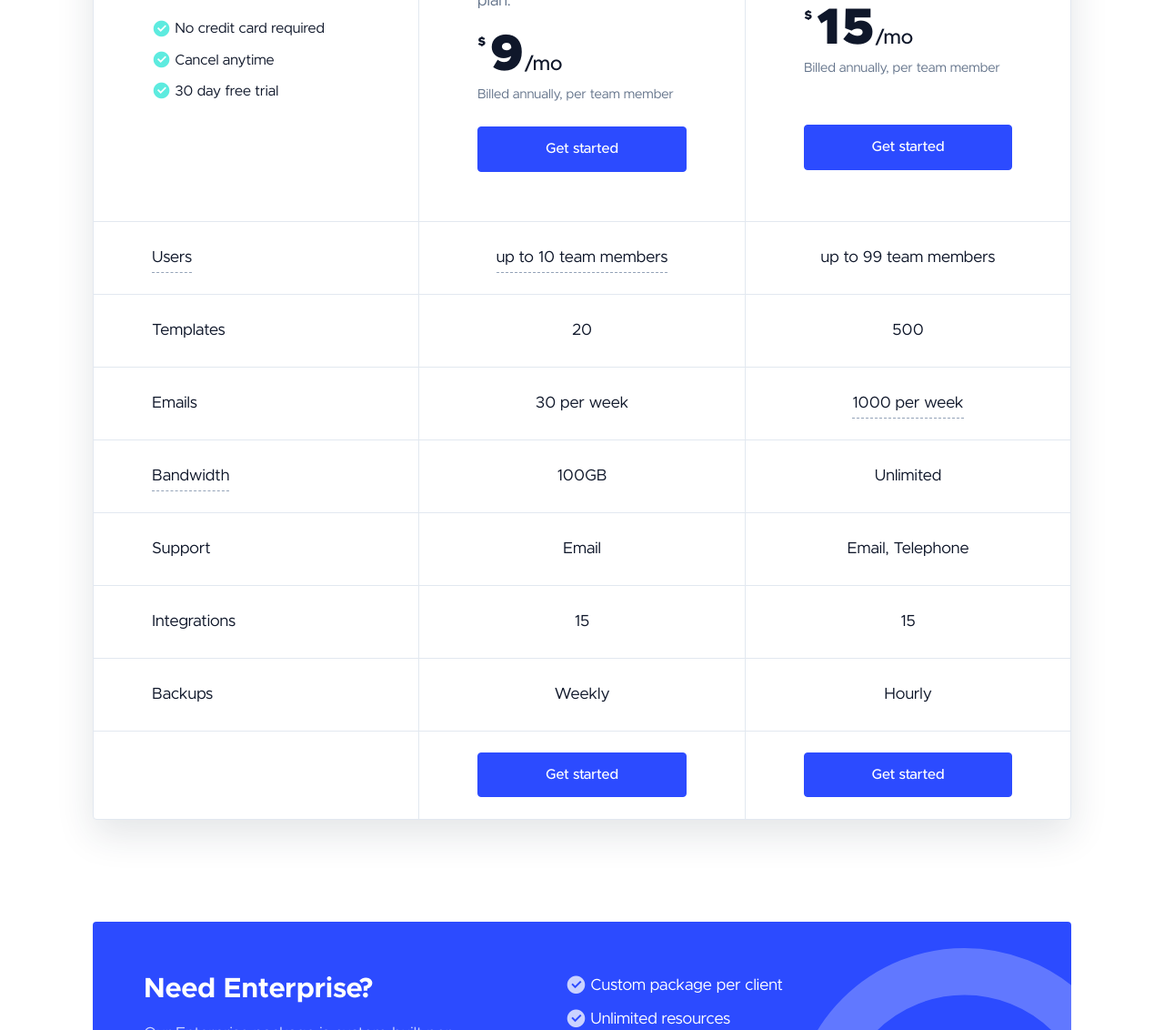
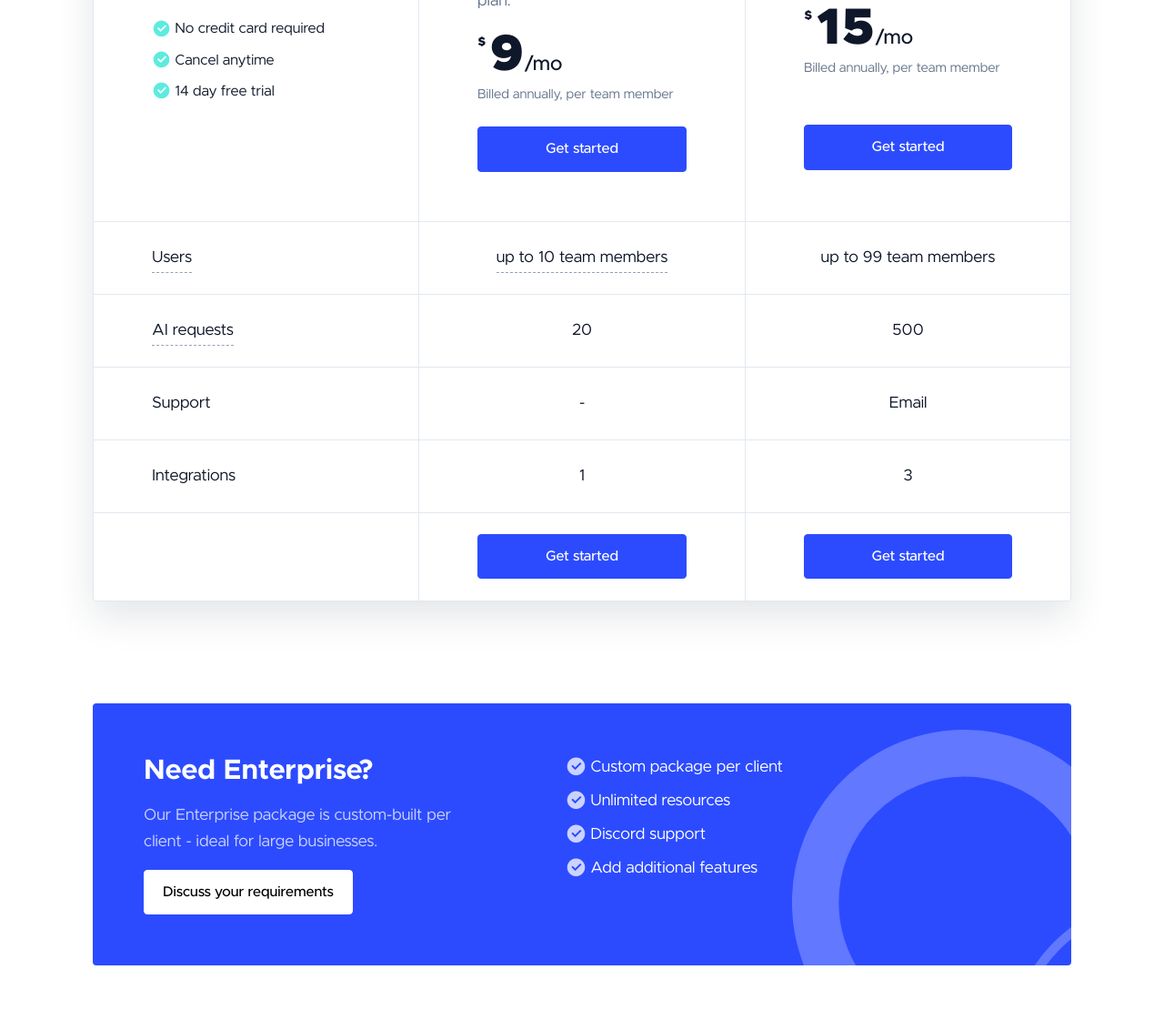
Before and after one commit to comtom/estimaitor.github.io, a plain HTML site: page pricing.html in a window 1280 px wide. Shown: the part 755-1887 px from the top of the page at 91% size. Drawn offline with Linux system fonts and the light colour scheme.

Commit message:
update pricing page

```diff
--- a/pricing.html
+++ b/pricing.html
@@ -184,7 +184,7 @@
                             <li class="me-4 mb-2 d-flex align-items-center"><i
                                     class="ri-checkbox-circle-fill text-success ri-lg me-1"></i> Cancel anytime</li>
                             <li class="me-4 mb-2 d-flex align-items-center"><i
-                                    class="ri-checkbox-circle-fill text-success ri-lg me-1"></i> 30 day free trial</li>
+                                    class="ri-checkbox-circle-fill text-success ri-lg me-1"></i> 14 day free trial</li>
                         </ul>
                     </div>
                     <!-- / Column Header-->
@@ -195,23 +195,14 @@
                             title="The amount of user accounts available for each package">Users</span>
                     </div>
                     <div class="f-h-20 px-4 px-md-7 d-flex justify-content-start align-items-center border-bottom">
-                        Templates
-                    </div>
-                    <div class="f-h-20 px-4 px-md-7 d-flex justify-content-start align-items-center border-bottom">
-                        Emails
-                    </div>
-                    <div class="f-h-20 px-4 px-md-7 d-flex justify-content-start align-items-center border-bottom">
                         <span class="tooltip-trigger" data-bs-toggle="tooltip" data-bs-placement="top"
-                            title="The amount of bandwidth available for each package">Bandwidth</span>
+                            title="The amount of bandwidth available for each package">AI requests</span>
                     </div>
                     <div class="f-h-20 px-4 px-md-7 d-flex justify-content-start align-items-center border-bottom">
                         Support
                     </div>
                     <div class="f-h-20 px-4 px-md-7 d-flex justify-content-start align-items-center border-bottom">
                         Integrations
-                    </div>
-                    <div class="f-h-20 px-4 px-md-7 d-flex justify-content-start align-items-center border-bottom">
-                        Backups
                     </div>
                     <div class="f-h-24 px-4 px-md-7 d-flex justify-content-center align-items-center">
 
@@ -243,22 +234,13 @@
                             title="Single user account available on the basic package">up to 10 team members</span>
                     </div>
                     <div class="f-h-20 px-4 px-md-7 d-flex justify-content-center align-items-center border-bottom">
-                        <span>20 <span class="d-lg-none d-inline">templates</span></span>
+                        <span>20 <span class="d-lg-none d-inline">AI requests</span></span>
                     </div>
                     <div class="f-h-20 px-4 px-md-7 d-flex justify-content-center align-items-center border-bottom">
-                        <span>30 <span class="d-lg-none d-inline">emails</span> per week</span>
+                        <span>- <span class="d-lg-none d-inline">support</span></span>
                     </div>
                     <div class="f-h-20 px-4 px-md-7 d-flex justify-content-center align-items-center border-bottom">
-                        <span>100GB <span class="d-lg-none d-inline">bandwidth</span></span>
-                    </div>
-                    <div class="f-h-20 px-4 px-md-7 d-flex justify-content-center align-items-center border-bottom">
-                        <span>Email <span class="d-lg-none d-inline">support</span></span>
-                    </div>
-                    <div class="f-h-20 px-4 px-md-7 d-flex justify-content-center align-items-center border-bottom">
-                        <span>15 <span class="d-lg-none d-inline">integrations</span></span>
-                    </div>
-                    <div class="f-h-20 px-4 px-md-7 d-flex justify-content-center align-items-center border-bottom">
-                        <span>Weekly <span class="d-lg-none d-inline">backups</span></span>
+                        <span>1 <span class="d-lg-none d-inline">integrations</span></span>
                     </div>
                     <div class="f-h-24 px-4 px-md-7 d-flex justify-content-center align-items-center">
                         <a href="#" class="btn btn-primary w-100">Get started</a>
@@ -292,23 +274,13 @@
                         <span>up to 99 team members</span>
                     </div>
                     <div class="f-h-20 px-4 px-md-7 d-flex justify-content-center align-items-center border-bottom">
-                        <span>500 <span class="d-lg-none d-inline">templates</span></span>
+                        <span>500 <span class="d-lg-none d-inline">AI requests</span></span>
                     </div>
                     <div class="f-h-20 px-4 px-md-7 d-flex justify-content-center align-items-center border-bottom">
-                        <span class="tooltip-trigger" data-bs-toggle="tooltip" data-bs-placement="top"
-                            title="The amount of emails available for our agency package">1000 <span class="d-lg-none d-inline">templates</span> per week</span>
+                        <span>Email <span class="d-lg-none d-inline">support</span></span>
                     </div>
                     <div class="f-h-20 px-4 px-md-7 d-flex justify-content-center align-items-center border-bottom">
-                        <span>Unlimited <span class="d-lg-none d-inline">bandwith</span></span>
-                    </div>
-                    <div class="f-h-20 px-4 px-md-7 d-flex justify-content-center align-items-center border-bottom">
-                        <span>Email, Telephone <span class="d-lg-none d-inline">support</span></span>
-                    </div>
-                    <div class="f-h-20 px-4 px-md-7 d-flex justify-content-center align-items-center border-bottom">
-                        <span>15 <span class="d-lg-none d-inline">integrations</span></span>
-                    </div>
-                    <div class="f-h-20 px-4 px-md-7 d-flex justify-content-center align-items-center border-bottom">
-                        <span>Hourly <span class="d-lg-none d-inline">backups</span></span>
+                        <span>3 <span class="d-lg-none d-inline">integrations</span></span>
                     </div>
                     <div class="f-h-24 px-4 px-md-7 d-flex justify-content-center align-items-center">
                         <a href="#" class="btn btn-primary w-100">Get started</a>
@@ -337,6 +309,8 @@
                             </li>
                             <li class="me-4 mb-2 d-flex align-items-center"><i
                                     class="ri-checkbox-circle-fill opacity-75 ri-lg me-1"></i> Unlimited resources</li>
+                            <li class="me-4 mb-2 d-flex align-items-center"><i
+                                    class="ri-checkbox-circle-fill opacity-75 ri-lg me-1"></i> Discord support</li>
                             <li class="me-4 mb-2 d-flex align-items-center"><i
                                     class="ri-checkbox-circle-fill opacity-75 ri-lg me-1"></i> Add additional features</li>
                         </ul>
```
